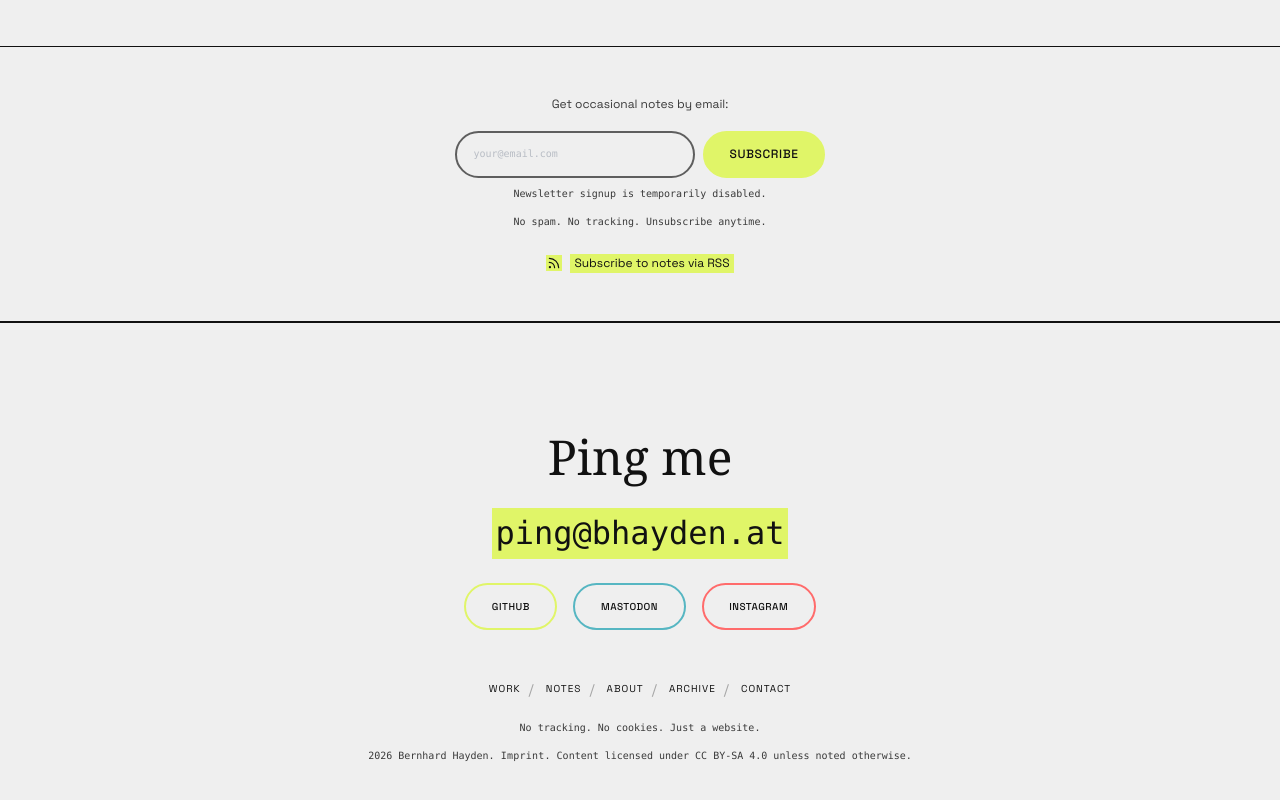
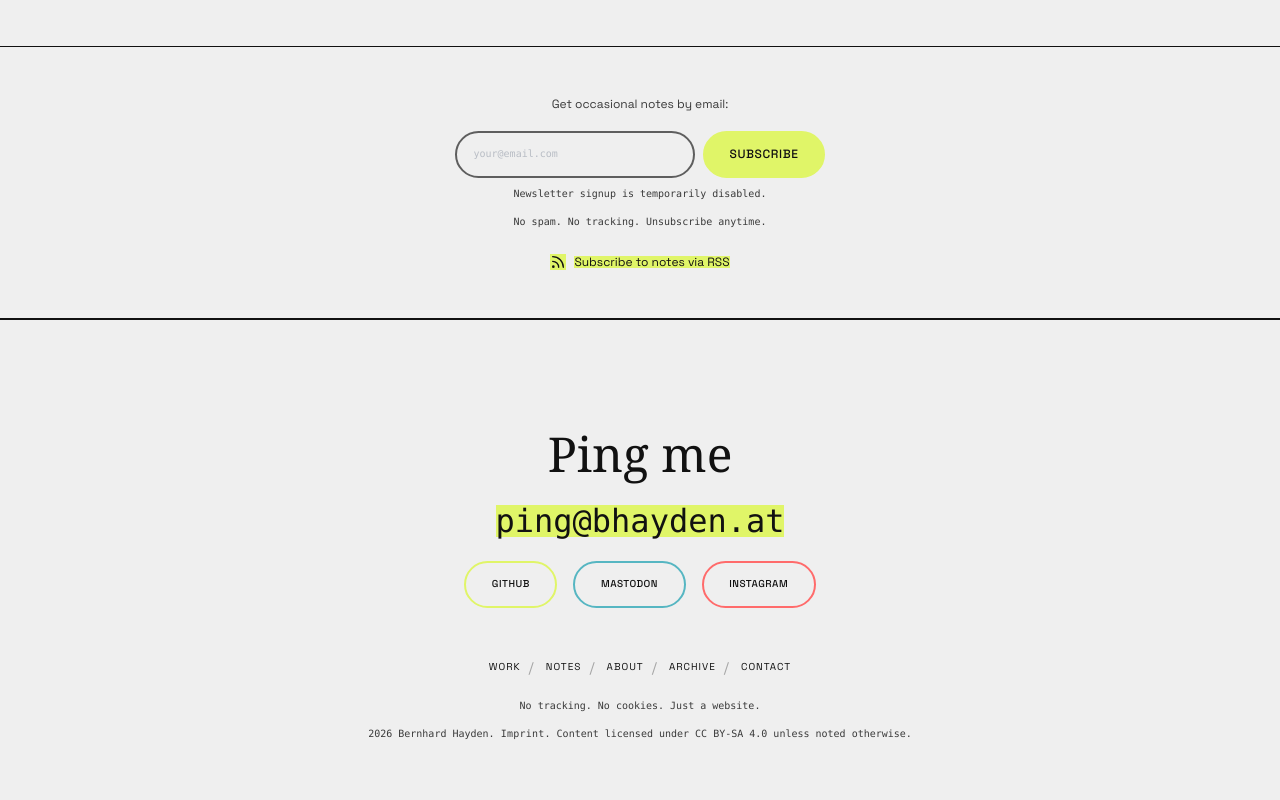
Before and after one commit to burnoutberni/bhayden.at, a React (Vite) app: page /archive in a window 1280 px wide. Shown: the part 3185-3985 px from the top of the page. Built offline with nearby package versions, Linux system fonts and the light colour scheme.

Commit message:
Tighten accent highlight sizing in light mode

```diff
--- a/src/App.tsx
+++ b/src/App.tsx
@@ -67,8 +67,8 @@ export default function App() {
             ['--color-page-accent' as string]: pageAccent,
             ['--accent-highlight-fg' as string]: isLimeAccent ? 'var(--color-dark-void)' : 'var(--color-page-accent)',
             ['--accent-highlight-bg' as string]: isLimeAccent ? 'var(--color-page-accent)' : 'transparent',
-            ['--accent-highlight-padding' as string]: isLimeAccent ? '0 0.25rem' : '0',
-            ['--accent-highlight-icon-padding' as string]: isLimeAccent ? '1px' : '0',
+            ['--accent-highlight-padding' as string]: '0',
+            ['--accent-highlight-icon-padding' as string]: '0',
             ['--highlight-invert-hover-bg' as string]: isLimeAccent ? 'var(--color-dark-void)' : 'transparent',
             ['--highlight-invert-hover-fg' as string]: isLimeAccent ? 'var(--color-accent-lime)' : 'var(--accent-highlight-fg)',
           }}
--- a/src/index.css
+++ b/src/index.css
@@ -211,6 +211,9 @@
     color: var(--accent-highlight-fg, var(--color-page-accent));
     background-color: var(--accent-highlight-bg, transparent);
     padding: var(--accent-highlight-padding, 0);
+    display: inline-block;
+    line-height: 1;
+    vertical-align: baseline;
   }
 
   .accent-highlight-icon {
```
